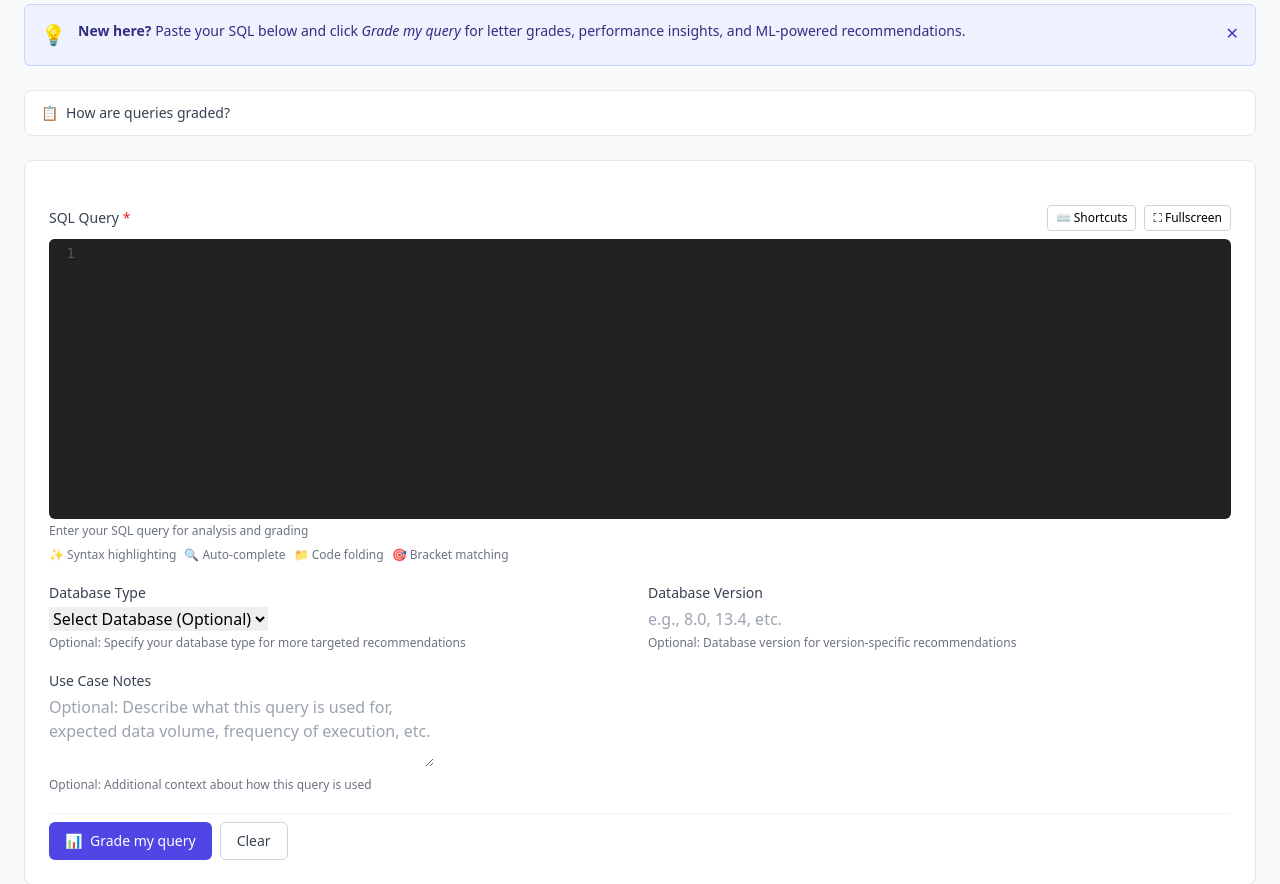
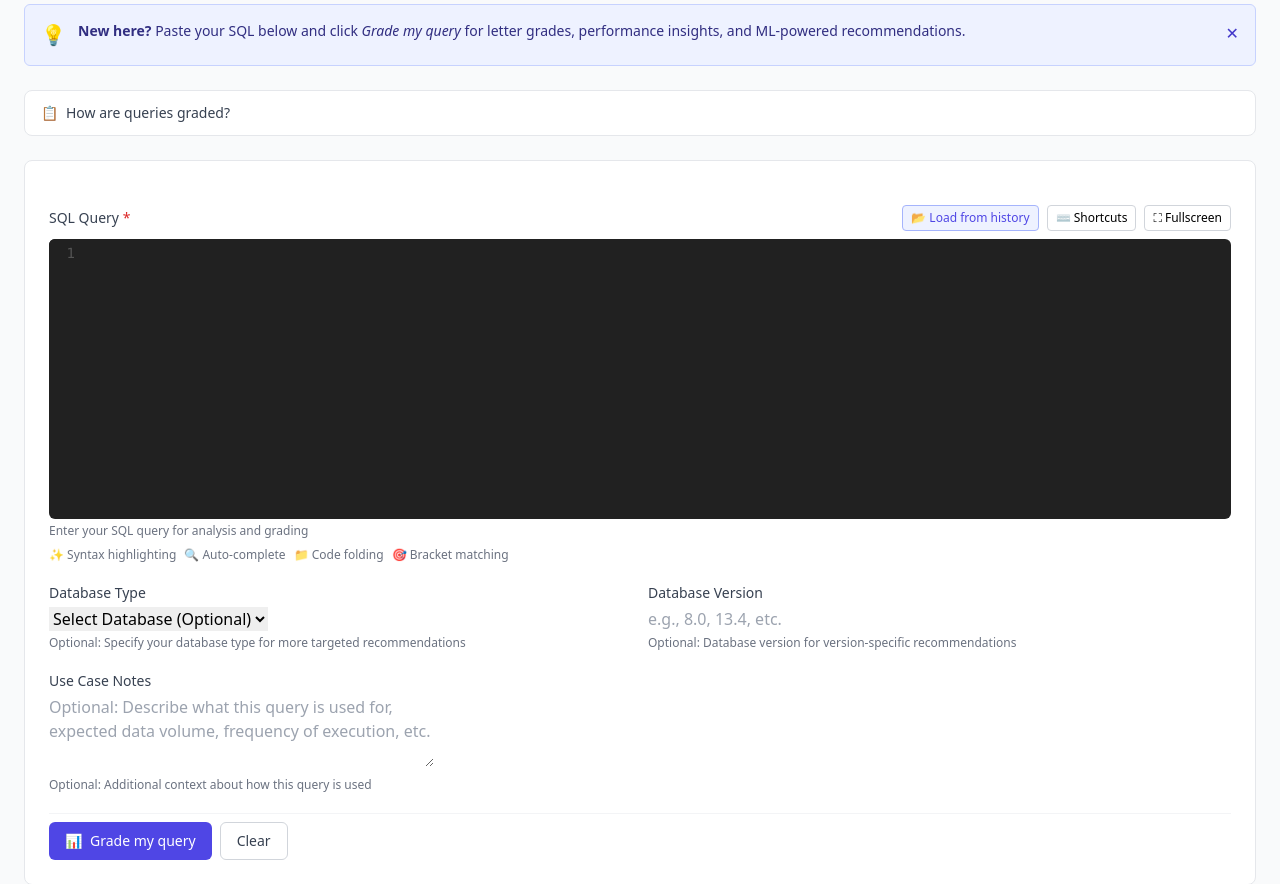
Before and after one commit to ringo380/QueryGrade, a Django app: page /grade/ in a window 1280 px wide. Shown: the part 165-1049 px from the top of the page. Run offline with Django 5.2, Linux system fonts and the light colour scheme; a user stored in the database is signed in; tables that the repository leaves empty hold one stand-in row (values such as "Sample post"); parts of the project's set-up code (start-up, migrations or seed data) failed here and were passed over; some libraries are stand-ins or nearby versions.

Commit message:
feat(grade): add history panel HTML to grade form

```diff
--- a/analyzer/templates/analyzer/grade_form.html
+++ b/analyzer/templates/analyzer/grade_form.html
@@ -62,11 +62,65 @@
     <div>
       <div class="flex items-center justify-between mb-2">
         <label for="{{ form.sql_query.id_for_label }}" class="block text-sm font-medium text-gray-700">{{ form.sql_query.label }} <span class="text-red-600">*</span></label>
-        <div class="flex gap-2">
+        <div class="flex gap-2 items-center">
+          <button type="button" id="load-history-btn"
+                  onclick="toggleHistoryPanel()"
+                  class="px-2 py-1 text-xs border border-indigo-300 text-indigo-600 bg-indigo-50 rounded hover:bg-indigo-100">
+            📂 Load from history
+          </button>
           <button type="button" class="px-2 py-1 text-xs border border-gray-300 rounded hover:bg-gray-50" onclick="showKeyboardShortcuts()">⌨️ Shortcuts</button>
           <button type="button" class="px-2 py-1 text-xs border border-gray-300 rounded hover:bg-gray-50" onclick="toggleFullscreen()">⛶ Fullscreen</button>
         </div>
       </div>
+
+      {# History panel — rendered server-side, shown/hidden by JS #}
+      <div id="history-panel" class="hidden mt-1 mb-2 border border-indigo-200 rounded-lg bg-white shadow-lg overflow-hidden">
+        <div class="flex items-center justify-between px-3 py-2 border-b border-gray-100 bg-gray-50">
+          <span class="text-xs font-semibold text-gray-700">Your 10 most recent queries</span>
+          <button type="button" onclick="toggleHistoryPanel()" class="text-gray-400 hover:text-gray-600 text-sm leading-none">✕</button>
+        </div>
+
+        {% if recent_queries %}
+          <ul class="divide-y divide-gray-100 max-h-72 overflow-y-auto">
+            {% for history in recent_queries %}
+              {% with grade=history.query.queryanalysis_set.last.grade %}
+              <li>
+                <button type="button"
+                        class="history-entry w-full text-left px-3 py-2 hover:bg-indigo-50/50 flex items-start gap-3"
+                        onclick="loadFromHistory(this)"
+                        data-sql="{{ history.query.sql_text|escapejs }}"
+                        data-db-type="{{ history.database_type|default:'' }}"
+                        data-db-version="{{ history.database_version|default:'' }}"
+                        data-use-case="{{ history.use_case_notes|default:''|escapejs }}">
+                  <span class="flex-shrink-0 mt-0.5 inline-flex items-center justify-center w-6 h-5 rounded text-xs font-bold
+                    {% if grade == 'A' %}bg-emerald-100 text-emerald-700
+                    {% elif grade == 'B' %}bg-lime-100 text-lime-700
+                    {% elif grade == 'C' %}bg-amber-100 text-amber-700
+                    {% elif grade == 'D' %}bg-orange-100 text-orange-700
+                    {% elif grade == 'F' %}bg-red-100 text-red-700
+                    {% else %}bg-gray-100 text-gray-500{% endif %}">
+                    {{ grade|default:"—" }}
+                  </span>
+                  <div class="flex-1 min-w-0">
+                    <p class="text-xs font-mono text-gray-700 truncate">{{ history.query.sql_text }}</p>
+                    <p class="mt-0.5 text-xs text-gray-400">
+                      {{ history.submitted_at|timesince }} ago{% if history.database_type %} · {{ history.database_type }}{% endif %}
+                    </p>
+                  </div>
+                </button>
+              </li>
+              {% endwith %}
+            {% endfor %}
+          </ul>
+        {% else %}
+          <p class="px-3 py-4 text-xs text-gray-500 text-center">No history yet — grade a query to start building your history.</p>
+        {% endif %}
+
+        <div class="px-3 py-2 border-t border-gray-100 text-right">
+          <a href="{% url 'query_history' %}" class="text-xs text-indigo-600 hover:underline">View full history →</a>
+        </div>
+      </div>
+
       {{ form.sql_query }}
       {% if form.sql_query.help_text %}<p class="mt-1 text-xs text-gray-500">{{ form.sql_query.help_text }}</p>{% endif %}
       {% if form.sql_query.errors %}{% for error in form.sql_query.errors %}<p class="mt-1 text-xs text-red-600">{{ error }}</p>{% endfor %}{% endif %}
```
